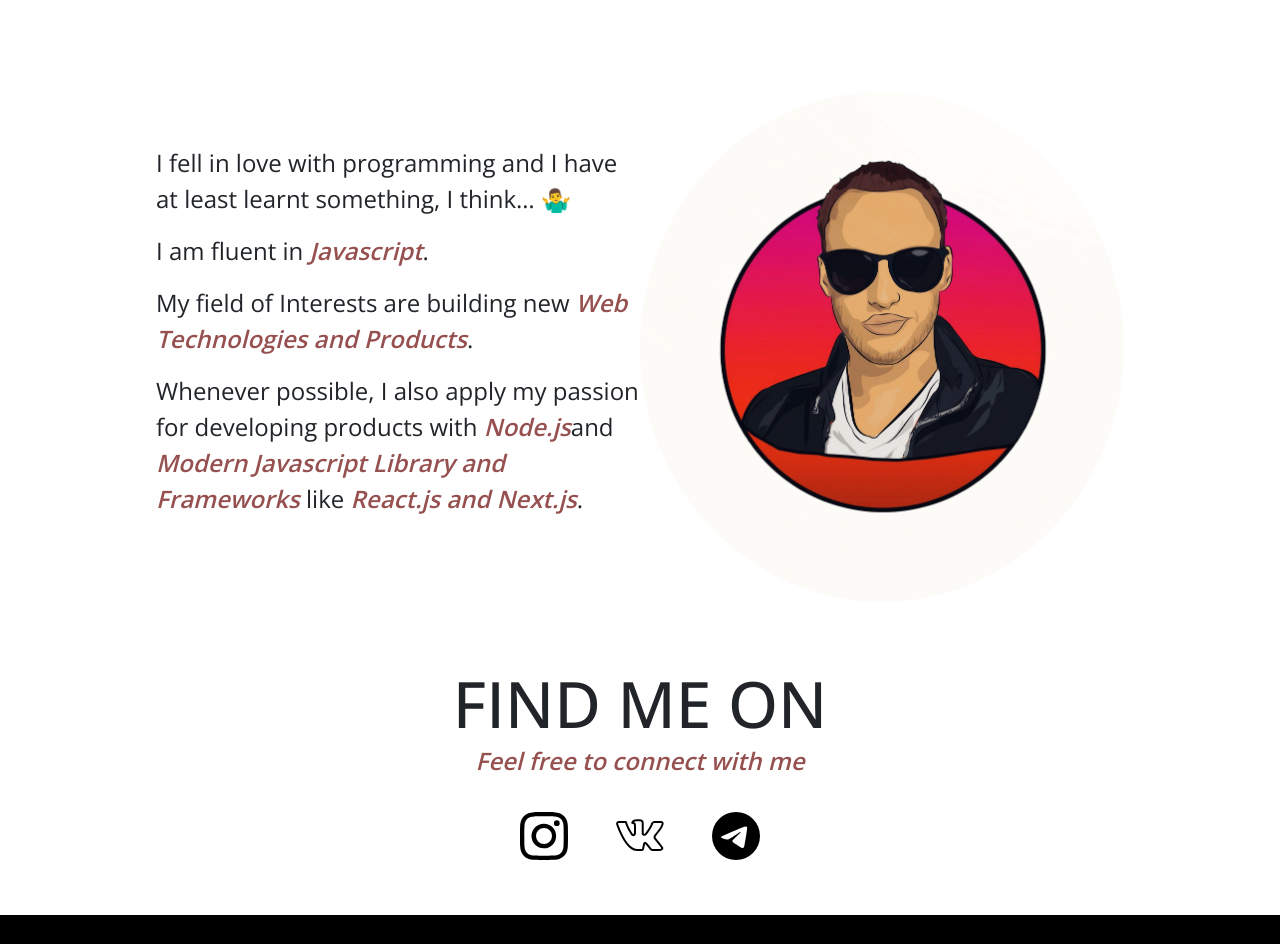
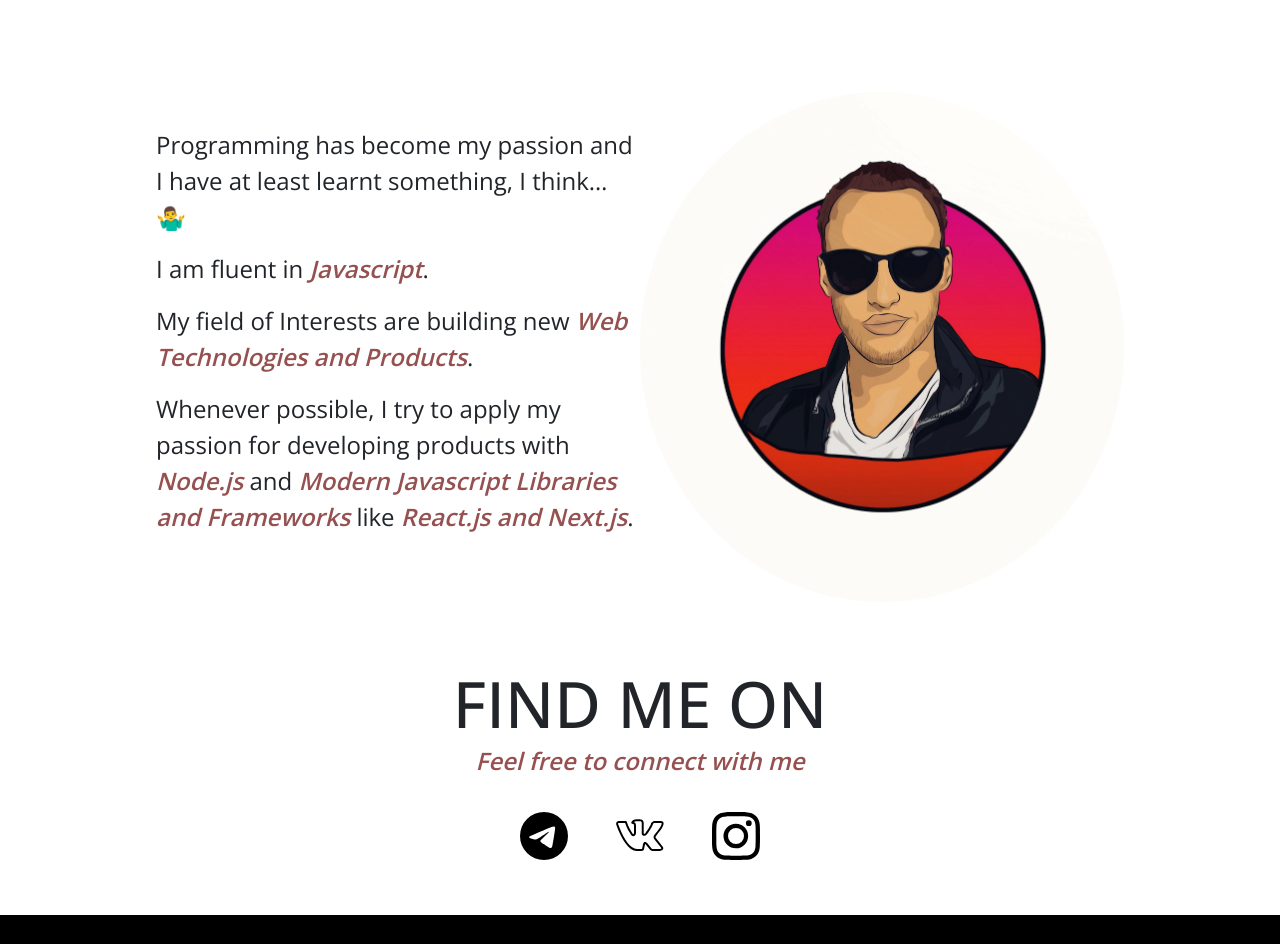
Before and after one commit to Btb82938293/portfolio-website-reactJS, a React (Create React App) app: page / in a window 1280 px wide. Shown: the part 1022-1966 px from the top of the page. Built offline with nearby package versions, Linux system fonts and the light colour scheme.

Commit message:
added links to social networks

```diff
--- a/src/components/Home/Home.js
+++ b/src/components/Home/Home.js
@@ -21,11 +21,11 @@ export default function Home() {
       <h1>LET ME <span className="home__text-colored">INTRODUCE </span> MYSELF</h1>
       <div className="home__about-me">
       <div className="home__description">
-      <p>I fell in love with programming and I have at least learnt something, I think… 🤷‍♂️</p>
+      <p>Programming has become my passion and I have at least learnt something, I think… 🤷‍♂️</p>
       <p>I am fluent in <span className="home__text-colored">Javascript</span>.</p>
       <p>My field of Interests are building new  <span className="home__text-colored">Web Technologies and Products</span>.</p>
-      <p>Whenever possible, I also apply my passion for developing products with <span className="home__text-colored">Node.js</span>
-        and <span className="home__text-colored">Modern Javascript Library and Frameworks</span>  like <span className="home__text-colored">React.js and Next.js</span>.</p>
+      <p>Whenever possible, I try to apply my passion for developing products with <span className="home__text-colored">Node.js </span>
+        and <span className="home__text-colored">Modern Javascript Libraries and Frameworks</span>  like <span className="home__text-colored">React.js and Next.js</span>.</p>
       </div>
       <img className="home__me-img" src={meImg}></img>
       </div>
@@ -33,9 +33,9 @@ export default function Home() {
         <h1>FIND ME ON</h1>
         <p className="home__text-colored">Feel free to connect with me</p>
         <ul className="home__icons">
-          <li className="home__icon"><a href="#"><BsInstagram/></a></li>
-          <li className="home__icon"><a href="#"><SlSocialVkontakte/></a></li>
-          <li className="home__icon"><a href="#"><BsTelegram/></a></li>
+        <li className="home__icon"><a target="_blank" href="https://t.me/teacher8822"><BsTelegram/></a></li>
+          <li className="home__icon"><a target="_blank" href="https://vk.com/winner123"><SlSocialVkontakte/></a></li>
+          <li className="home__icon"><a target="_blank" href="http://instagram.com/btb8293"><BsInstagram/></a></li>
         </ul>
       </div>
     </section>
```
